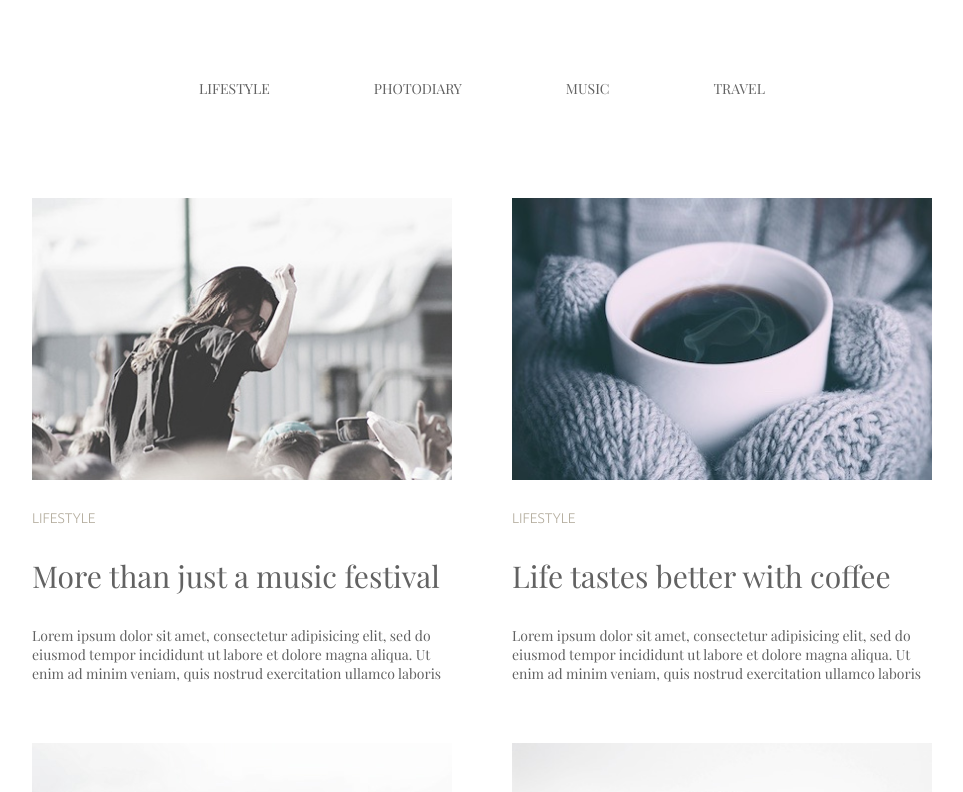
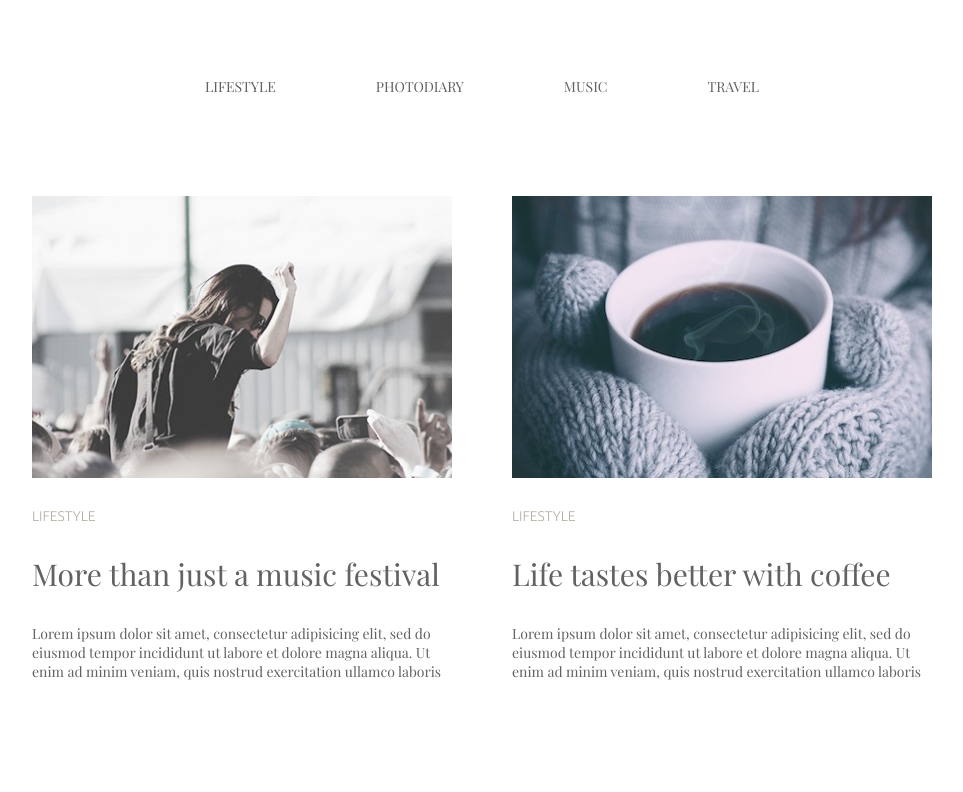
Before and after one commit to szelinsky/goit-fe-course, a plain HTML site: page module3/index.html in a window 1280 px wide. Shown: the top 792 px of the page, without its empty margins (158-1121 px from the left). Drawn offline with nearby package versions, Linux system fonts and the light colour scheme.

Commit message:
Fix navigation and bottom button

```diff
--- a/module3/css/styles.css
+++ b/module3/css/styles.css
@@ -23,28 +23,29 @@ ol {
   margin: 0 auto;
 }
 .header {
-  margin-top: 77px;
-  margin-bottom: 100px;
+  padding-top: 77px;
+  padding-bottom: 100px;
 }
-.menu {
+.navigation {
   text-align: center;
   font-family: 'Playfair Display', serif;
+  font-size: 0;
 }
-.menu ul li {
+.header__list-item {
   display: inline-block;
   margin-right: 100px;
 }
-.menu ul li:last-child {
+.header__list-item:last-child {
   margin-right: 0;
 }
-.menu ul li a {
+.header__list-link {
   font-size: 14px;
   font-weight: 400;
   color: #626262;
   text-decoration: none;
   text-transform: uppercase;
 }
-.menu ul li a:hover {
+.header__list-link:hover {
   color: #03a9f4;
 }
 /************** CONTENT ***************/
@@ -56,39 +57,37 @@ ol {
   display: inline-block;
   width: 420px;
   margin-right: 60px;
+  margin-bottom: 130px;
 }
 article:nth-child(even) {
   margin-right: 0;
 }
 .article img  {
   text-align: center;
+  margin-bottom: 30px;
 }
 .article h2 {
   font-weight: 500;
   font-family: 'Playfair Display', serif;
   font-size: 30px;
   color: #626262;
-  margin: 30px 0;
+  margin-bottom: 30px;
 }
 .article p {
   font-family: 'Playfair Display', serif;
   font-size: 14px;
   color: #626262;
-  margin-bottom: 130px;
+
 }
-.article p:nth-child(n+2) {
-  margin-bottom: 60px;;
-}
+
 .category {
   font-family: 'Ubuntu', sans-serif;
   font-size: 14px;
   text-transform: uppercase;
-  margin-top: 30px;
+  margin-bottom: 30px;
   color: #b4ad9e;
 }
-.load-more {
-  margin: 0 auto;
-}
+
 .btn {
   display: block;
   font-size: 20px;
@@ -101,3 +100,8 @@ article:nth-child(even) {
   padding: 20px 30px;
   margin: 0 auto;
 }
+.btn:hover {
+  color: #03a9f4;
+  border-color: #03a9f4;
+  cursor: pointer;
+}
--- a/module3/index.html
+++ b/module3/index.html
@@ -9,18 +9,29 @@
   <title>Homework - Module 3</title>
 </head>
 <body>
+  <header class="header">
 		<div class="container">
-    <header class="header">
-      <nav class="menu">
-        <ul>
-          <li><a href="#">lifestyle</a></li>
-          <li><a href="#">photodiary</a></li>
-          <li><a href="#">music</a></li>
-          <li><a href="#">travel</a></li>
+			<nav class="navigation">
+        <ul class="header__list">
+          <li class="header__list-item">
+						<a href="#" class="header__list-link">lifestyle</a>
+					</li>
+          <li class="header__list-item">
+						<a href="#" class="header__list-link">photodiary</a>
+					</li>
+          <li class="header__list-item">
+						<a href="#" class="header__list-link">music</a>
+					</li>
+          <li class="header__list-item">
+						<a href="#" class="header__list-link">travel</a>
+					</li>
         </ul>
 			</nav>
+		</div>
 	</header>
 	<main class="main">
+		<div class="container">
+			<section class="news">
 				<article class="article">
 					<img src="img/img-01.jpg" alt="" width="420" height="280">
 					<div class="category">lifestyle</div>
@@ -57,10 +68,11 @@
 					<h2>Cold winter days</h2>
 					<p>Lorem ipsum dolor sit amet, consectetur adipisicing elit, sed do eiusmod tempor incididunt ut labore et dolore magna aliqua. Ut enim ad minim veniam, quis nostrud exercitation ullamco laboris</p>
 				</article>
-
+			</section>
+			<section class="more">
 				<button class="btn">Load more</button>
-
+			</section>
+		</div>
 	</main>
-  </div>
 </body>
 </html>
```
Lines whose indentation alone changed are shown as unchanged.
